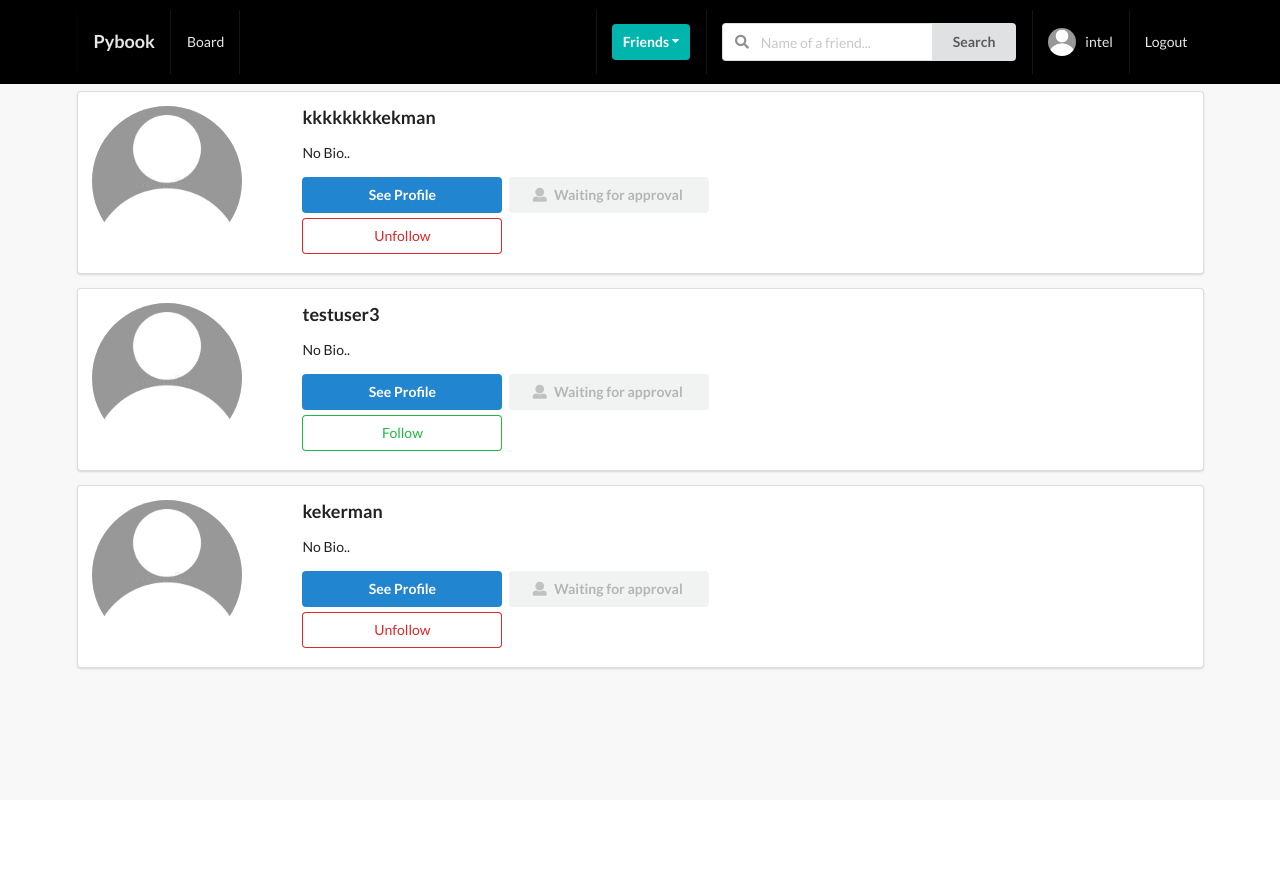
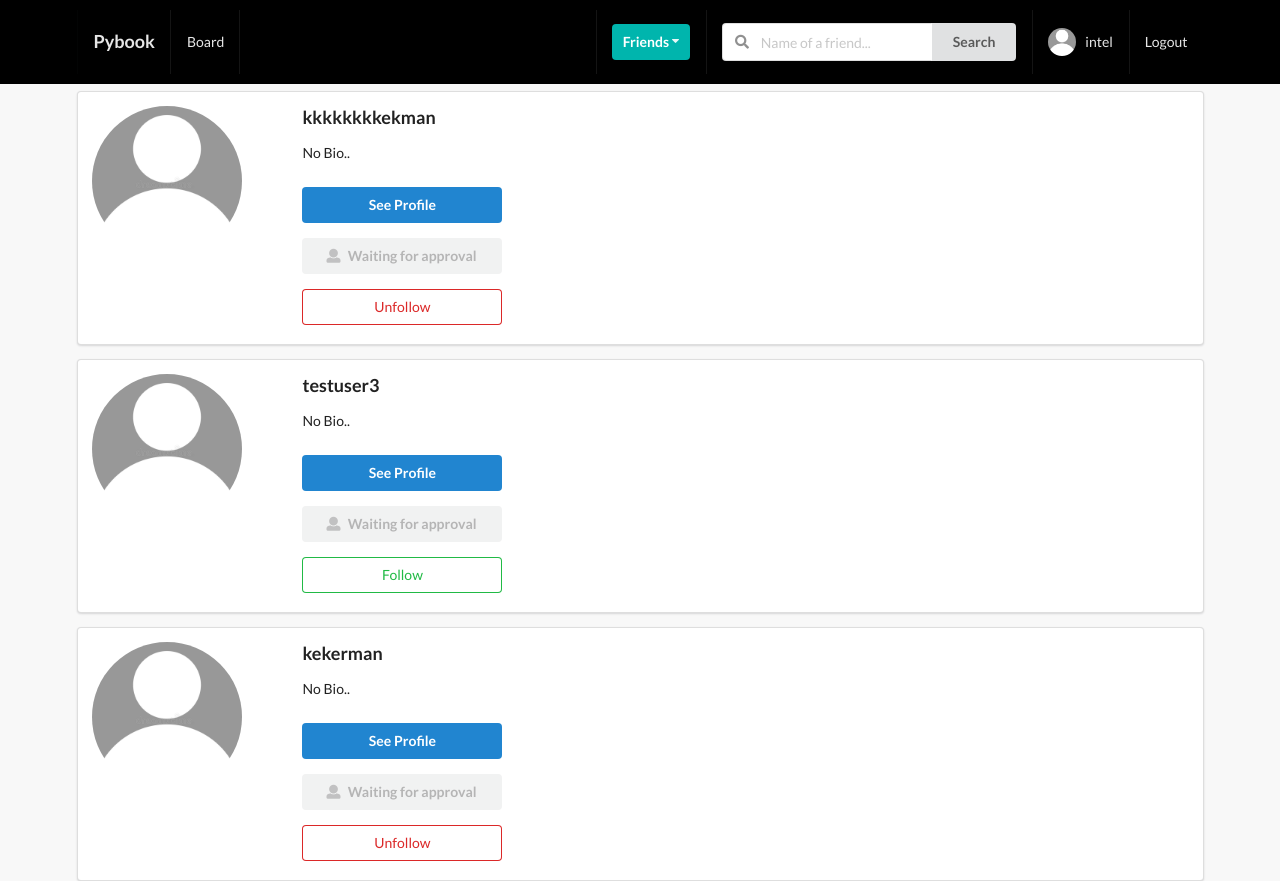
Before and after one commit to hatredholder/Social-Network, a Django app: page /profiles/ in a window 1280 px wide. Before the commit the page ends 670 px from the top, so only its background shows below. Run offline with Django 4.2, Linux system fonts and the light colour scheme; a user stored in the database is signed in; data comes from the database, SQL or seed files in the repository; parts of the project's set-up code (start-up, migrations or seed data) failed here and were passed over; some libraries are stand-ins or nearby versions.

Commit message:
updated all profile template's buttons

```diff
--- a/profiles/templates/profiles/my_invites.html
+++ b/profiles/templates/profiles/my_invites.html
@@ -21,12 +21,12 @@ Received Invites
                         <h3>{{obj.user}}</h3>
                         <p>{{obj.bio}}</p><br>
                         <a href=''>
-                            <button class="ui primary button w-big mb-5">See Profile</button>
+                            <button style="margin-top:10px; width:200px;" class="ui primary button w-big mb-5">See Profile</button>
                         </a>
                         <form action='{% url 'profiles:accept-invite' %}' method='POST'>
                             {% csrf_token %}
                             <input type='hidden' name='profile_pk' value='{{obj.pk}}'>
-                            <button type='submit' class='ui positive basic button w-big mb-5'>
+                            <button style="margin-top:10px; width:200px;" type='submit' class='ui positive basic button w-big mb-5'>
                                 <i class='check icon'></i>
                                 Accept Invite
                             </button>
@@ -34,7 +34,7 @@ Received Invites
                         <form action='{% url 'profiles:reject-invite' %}' method='POST'>
                             {% csrf_token %}
                             <input type='hidden' name='profile_pk' value='{{obj.pk}}'>
-                            <button type='submit' class='ui negative basic button w-big mb-5'>
+                            <button style="margin-top:10px; width:200px;" type='submit' class='ui negative basic button w-big mb-5'>
                                 <i class='close icon'></i>
                                 Reject Invite
                             </button>
--- a/profiles/templates/profiles/my_profile.html
+++ b/profiles/templates/profiles/my_profile.html
@@ -60,7 +60,7 @@ My Profile
                         <div class='ui label'>{{profile.friends.all.count}}</div>
                     </div>
                 </div>
-                <button class='ui secondary button' id='modal-btn'>Update your Profile</button>
+                <button style="margin-top:10px; width:200px;" class='ui secondary button' id='modal-btn'>Update your Profile</button>
             </div>
             <div class='twelve wide column'>
                 {% if len_posts %}
--- a/profiles/templates/profiles/profile_list.html
+++ b/profiles/templates/profiles/profile_list.html
@@ -20,25 +20,29 @@ All Profiles
                     <div class='thirteen wide column'>
                         <h3>{{obj.user}}</h3>
                         <p>{{obj.bio}}</p>
-                        <a href='{{obj.get_absolute_url}}'><button class='ui primary button mb-5 w-big'>See Profile</button></a>
 
+
+                    <div>
+                        <a href='{{obj.get_absolute_url}}'><button style="margin-top:10px; width:200px;" class='ui primary button mb-5 w-big'>See Profile</button></a>
                         {% if obj.user not in rel_receiver and obj.user not in rel_sender %}
                         <form action='{% url "profiles:send-invite" %}' method='POST'>
                             {% csrf_token %}
                             <input type='hidden' name='profile_pk' value='{{obj.pk}}'>
-                            <button type='submit' class='ui positive basic button mb-5 w-big'><i class='plus square icon'></i>Add Friend</button>
+                            <button style="margin-top:10px; width:200px;" type='submit' class='ui positive basic button mb-5 w-big'><i class='plus square icon'></i>Add Friend</button>
                         </form>
                         {% endif %}
 
                         {% if obj.user in rel_receiver and request.user not in obj.friends.all %}
-                                <button class='ui disabled button mb-5 w-big'><i class='user icon'></i>Waiting for approval</button>
+                            <div>
+                                <button style="margin-top:10px; width:200px;" class='ui disabled button mb-5'><i class='user icon'></i>Waiting for approval</button>
+                            </div>
                         {% endif %}
 
                         {% if request.user in obj.friends.all %}
                         <form action='{% url "profiles:remove-friend" %}' method='POST'>
                             {% csrf_token %}
                             <input type='hidden' name='profile_pk' value='{{obj.pk}}'>
-                            <button type='submit' class='ui negative basic button mb-5 w-big'><i class='minus square icon'></i>Remove Friend</button>
+                            <button style="margin-top:10px; width:200px;" type='submit' class='ui negative basic button mb-5 w-big'><i class='minus square icon'></i>Remove Friend</button>
                         </form>
                         {% endif %}
 
@@ -46,16 +50,16 @@ All Profiles
                             <form action='{% url "profiles:follow-unfollow-view" %}' method='POST'>
                                 {% csrf_token %}
                                 <input type='hidden' name='profile_pk' value='{{obj.pk}}'>
-                                <button type='submit' class='ui negative basic button mb-5 w-big'>Unfollow</button>
+                                <button style="margin-top:10px; width:200px;" type='submit' class='ui negative basic button mb-5 w-big'>Unfollow</button>
                             </form>
                         {% else %}
                             <form action='{% url "profiles:follow-unfollow-view" %}' method='POST'>
                                 {% csrf_token %}
                                 <input type='hidden' name='profile_pk' value='{{obj.pk}}'>
-                                <button type='submit' class='ui positive basic button mb-5 w-big'>Follow</button>
+                                <button style="margin-top:10px; width:200px;" type='submit' class='ui positive basic button mb-5 w-big'>Follow</button>
                             </form>
                         {% endif %}
-
+                    </div>
                     </div>
                 </div>
             </div>
--- a/profiles/templates/profiles/search_profiles.html
+++ b/profiles/templates/profiles/search_profiles.html
@@ -18,7 +18,7 @@
                     <div class='thirteen wide column'>
                         <h3>{{obj.user}}</h3>
                         <p>{{obj.bio}}</p>
-                        <a href='{{obj.get_absolute_url}}'><button class='ui primary button mb-5 w-big'>See Profile</button></a>
+                        <a href='{{obj.get_absolute_url}}'><button style="margin-top:10px; width:200px;" class='ui primary button mb-5 w-big'>See Profile</button></a>
                     </div>
                 </div>
             </div>
```
Also changed, not shown: profiles/templates/profiles/detail.html (+5 -5 lines), profiles/templates/profiles/sent_invites_list.html (+2 -21 lines).
